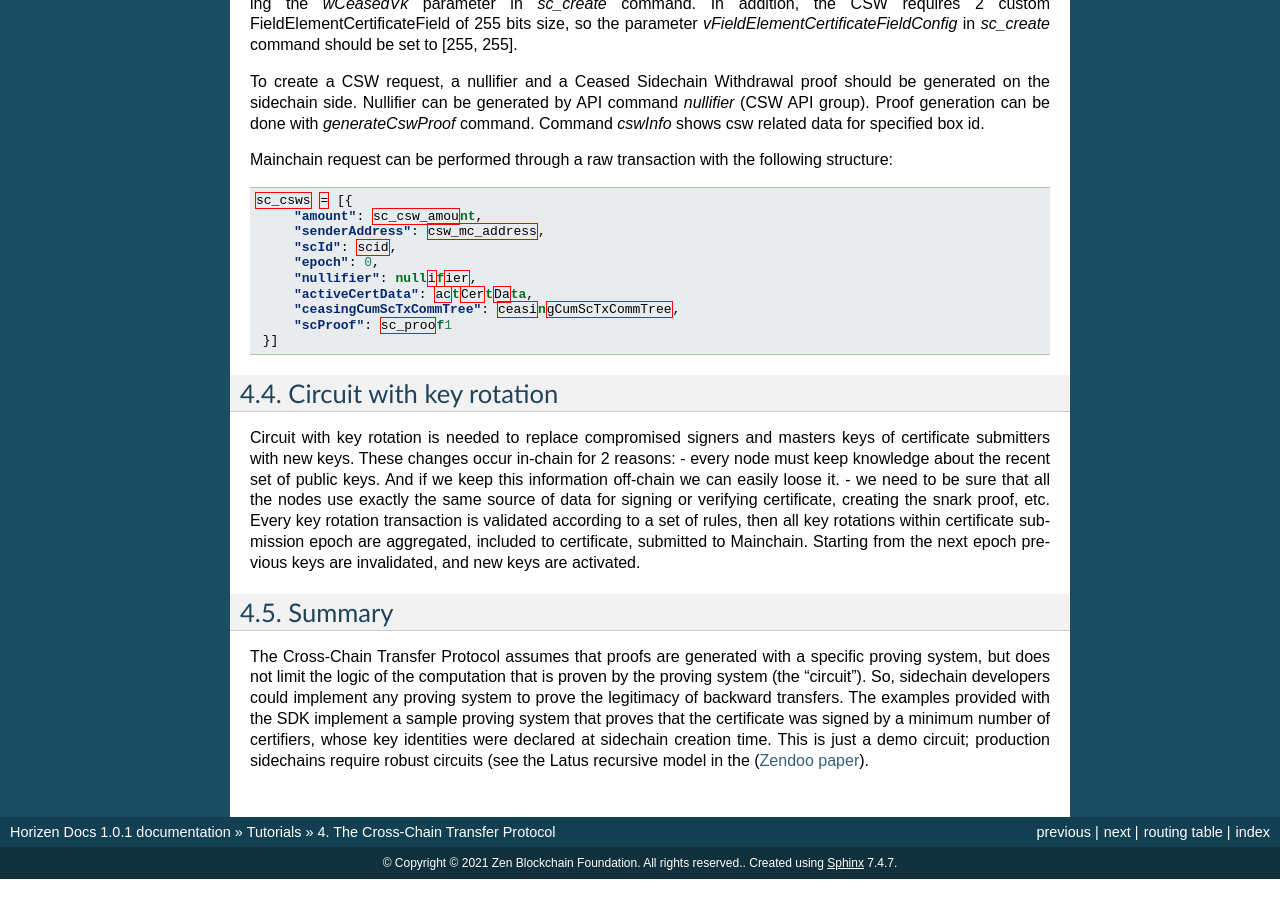
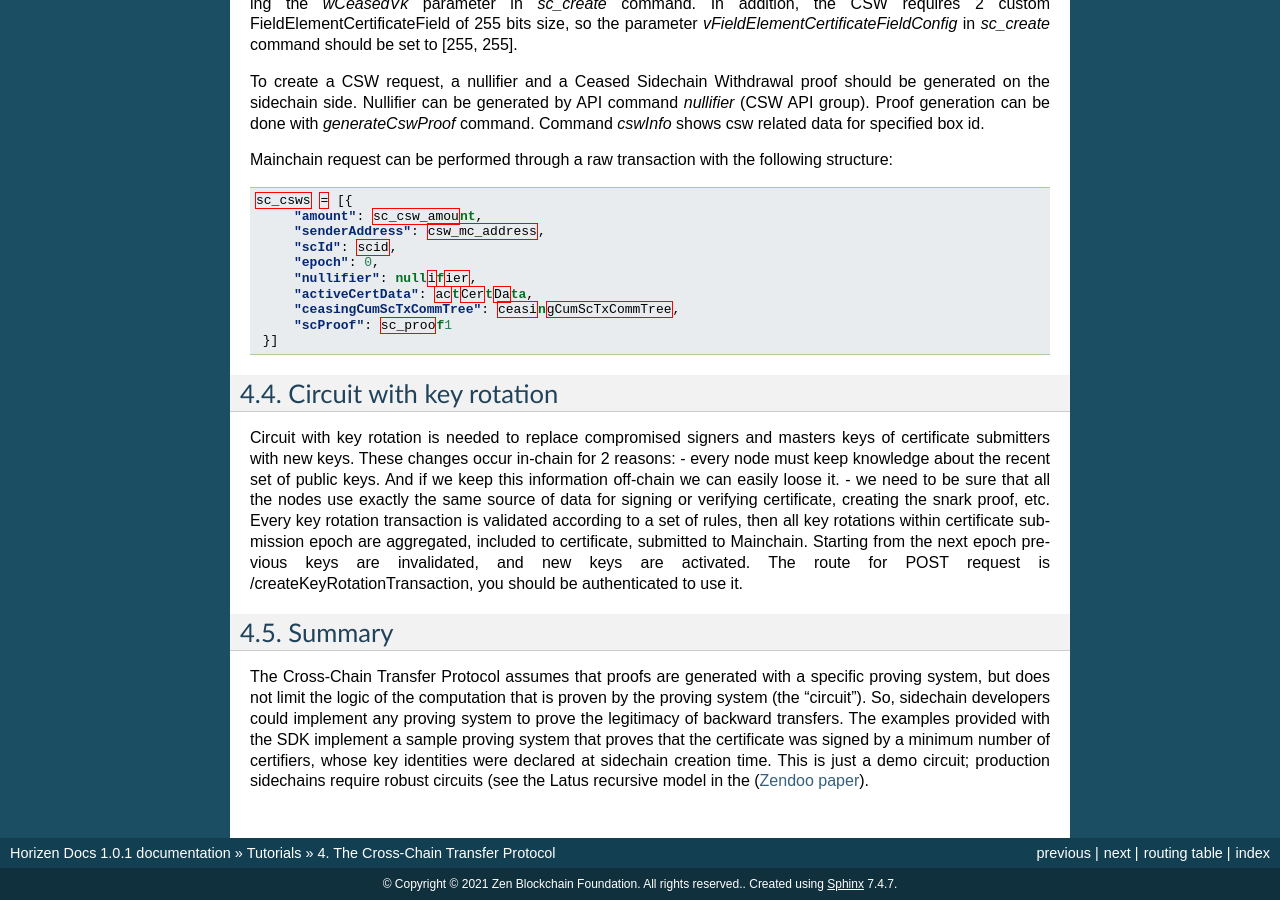
Before and after one commit to HorizenOfficial/developer-horizen-global, a Sphinx documentation site: the page built from docs/introduction/Cross-chain-transfer-protocol.rst, in a window 1280 px wide and 900 px high, scrolled down 4254 px. Built offline with Sphinx 7.4.7, drawn with Linux system fonts in a browser that asks for light colours; before the commit the page ends 5133 px from its top, so only the background shows below that.

Commit message:
Added route

```diff
--- a/docs/introduction/Cross-chain-transfer-protocol.rst
+++ b/docs/introduction/Cross-chain-transfer-protocol.rst
@@ -217,6 +217,7 @@ These changes occur in-chain for 2 reasons:
 - every node must keep knowledge about the recent set of public keys. And if we keep this information off-chain we can easily loose it.
 - we need to be sure that all the nodes use exactly the same source of data for signing or verifying certificate, creating the snark proof, etc.
 Every key rotation transaction is validated according to a set of rules, then all key rotations within certificate submission epoch are aggregated, included to certificate, submitted to Mainchain. Starting from the next epoch previous keys are invalidated, and new keys are activated.
+The route for POST request is /createKeyRotationTransaction, you should be authenticated to use it.
 
 
 Summary
```
